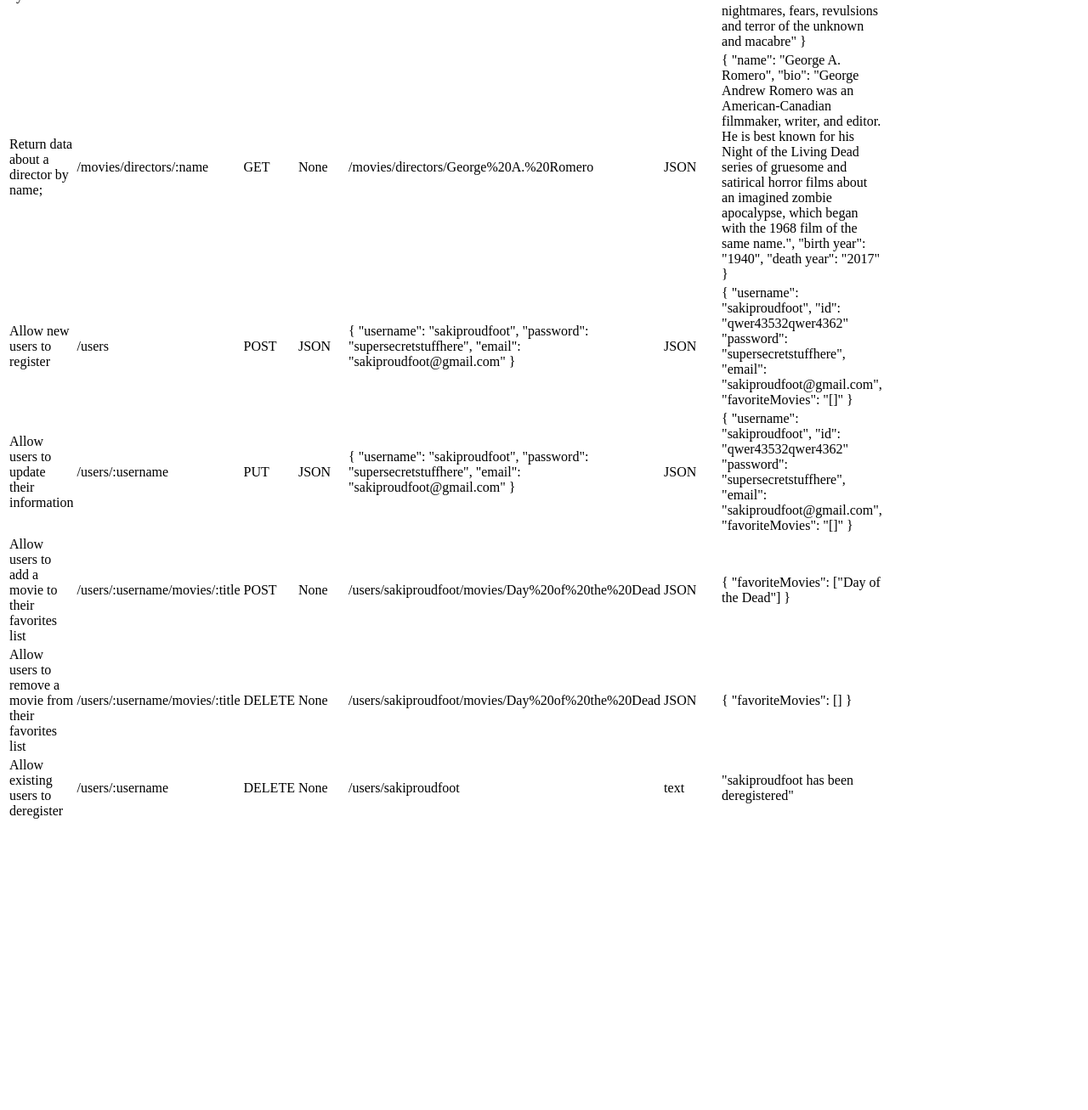
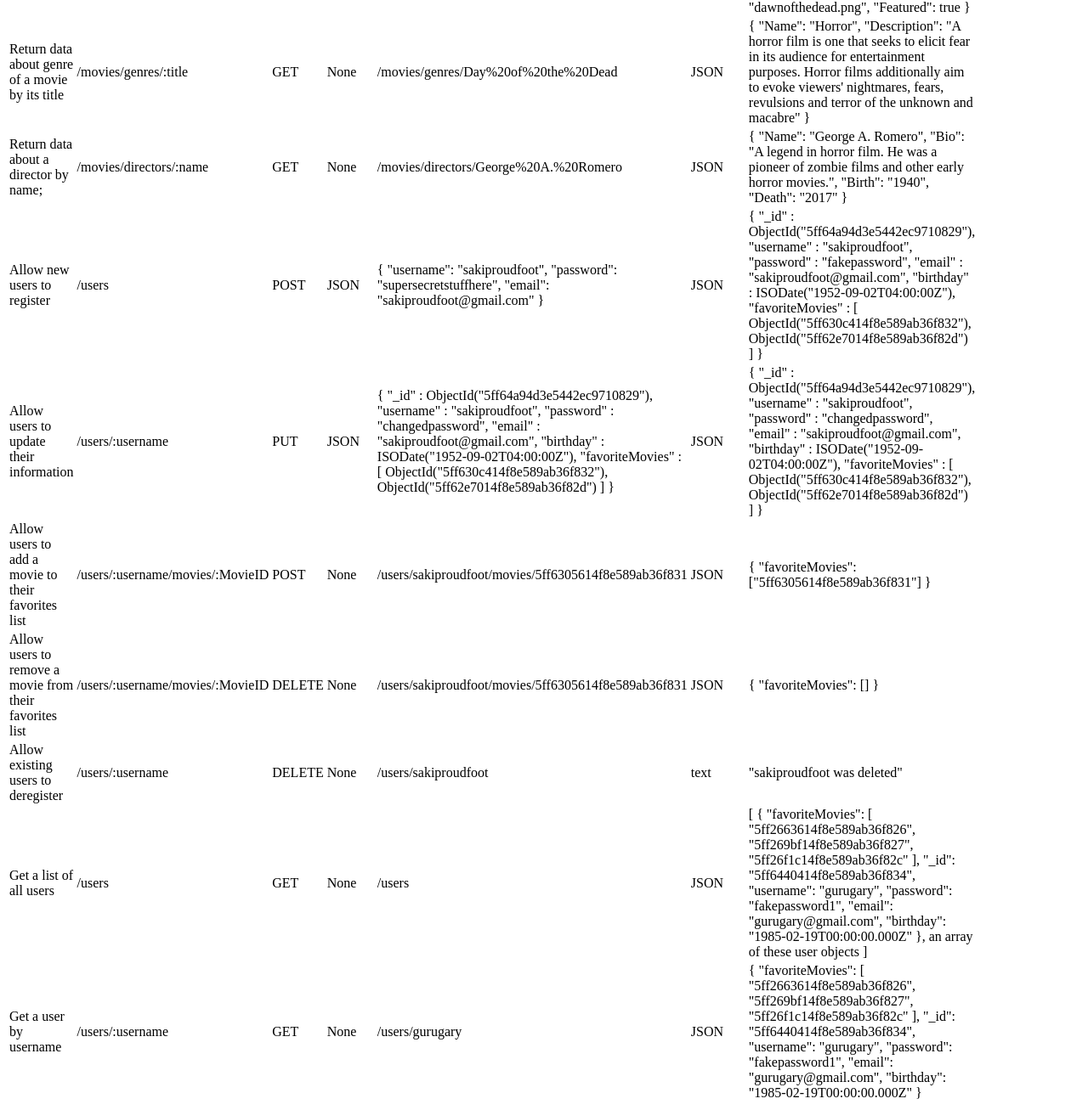
Before and after one commit to ThomasSSwanson/movie_api, a website: page public/documentation.html in a window 1280 px wide. Shown: the part 881-2188 px from the top of the page at 85% size. Before the commit the page ends 1856 px from the top, so only its background shows below. Drawn offline with Linux system fonts and the light colour scheme.

Commit message:
updated documentation

```diff
--- a/public/documentation.html
+++ b/public/documentation.html
@@ -29,17 +29,26 @@
             <td>/movies</td>
             <td>JSON</td>
             <td>
-                {
-                title: "Day of the Dead",
-                "director": "George A. Romero",
-                "year": "1985",
-                "genre": "Horror",
-                "description": "Trapped in a missile silo, a small team of scientists, civilians and trigger-happy
-                soldiers battle desperately to ensure the survival of the human race, but tension inside the base is
-                reaching breaking-point, and the zombies are gathering outside.",
-                "imageURL": "/dayofthedead.jpg",
-                "featured": "True"
-                }, array of these movie objects
+                [ {
+                "Genre": {
+                "Name": "Thriller",
+                "Description": "Thriller film, also known as suspense film or suspense thriller, is a broad film genre
+                that involves excitement and suspense in the audience."
+                },
+                "Director": {
+                "Name": "Jonathan Demme",
+                "Bio": "Robert Jonathan Demme was an American director, producer, and screenwriter.",
+                "Birth": "1944",
+                "Death": "2017"
+                },
+                "Actors": [],
+                "_id": "5ff2663614f8e589ab36f826",
+                "Title": "Silence of the Lambs",
+                "Description": "A young FBI cadet must receive the help of an incarcerated and manipulative cannibal
+                killer to help catch another serial killer.",
+                "ImagePath": "silenceofthelambs.png",
+                "Featured": true
+                }, array of these movie objects ]
             </td>
         </tr>
         <tr>
@@ -51,15 +60,26 @@
             <td>JSON</td>
             <td>
                 {
-                "title": "Day of the Dead",
-                "director": "George A. Romero",
-                "year": "1985",
-                "genre": "Horror",
-                "description": "Trapped in a missile silo, a small team of scientists, civilians and trigger-happy
+                "Genre": {
+                "Name": "Horror",
+                "Description": "A horror film is one that seeks to elicit fear in its audience for entertainment
+                purposes. Horror films additionally aim to evoke viewers' nightmares, fears, revulsions and terror of
+                the unknown and macabre"
+                },
+                "Director": {
+                "Name": "George A. Romero",
+                "Bio": "A legend in horror film. He was a pioneer of zombie films and other early horror movies.",
+                "Birth": "1940",
+                "Death": "2017"
+                },
+                "Actors": [],
+                "_id": "5ff62e7014f8e589ab36f82d",
+                "Title": "Day of the Dead",
+                "Description": "Trapped in a missile silo, a small team of scientists, civilians and trigger-happy
                 soldiers battle desperately to ensure the survival of the human race, but tension inside the base is
                 reaching breaking-point, and the zombies are gathering outside.",
-                "imageURL": "/dayofthedead.jpg",
-                "featured": "True"
+                "ImagePath": "dawnofthedead.png",
+                "Featured": true
                 }
             </td>
         </tr>
@@ -72,8 +92,8 @@
             <td>JSON</td>
             <td>
                 {
-                "genre": "Horror",
-                "description": "A horror film is one that seeks to elicit fear in its audience for entertainment
+                "Name": "Horror",
+                "Description": "A horror film is one that seeks to elicit fear in its audience for entertainment
                 purposes. Horror films additionally aim to evoke viewers' nightmares, fears, revulsions and terror of
                 the unknown and macabre"
                 }
@@ -88,12 +108,10 @@
             <td>JSON</td>
             <td>
                 {
-                "name": "George A. Romero",
-                "bio": "George Andrew Romero was an American-Canadian filmmaker, writer, and editor. He is best known
-                for his Night of the Living Dead series of gruesome and satirical horror films about an imagined zombie
-                apocalypse, which began with the 1968 film of the same name.",
-                "birth year": "1940",
-                "death year": "2017"
+                "Name": "George A. Romero",
+                "Bio": "A legend in horror film. He was a pioneer of zombie films and other early horror movies.",
+                "Birth": "1940",
+                "Death": "2017"
                 }
             </td>
         </tr>
@@ -112,11 +130,15 @@
             <td>JSON</td>
             <td>
                 {
-                "username": "sakiproudfoot",
-                "id": "qwer43532qwer4362"
-                "password": "supersecretstuffhere",
-                "email": "sakiproudfoot@gmail.com",
-                "favoriteMovies": "[]"
+                "_id" : ObjectId("5ff64a94d3e5442ec9710829"),
+                "username" : "sakiproudfoot",
+                "password" : "fakepassword",
+                "email" : "sakiproudfoot@gmail.com",
+                "birthday" : ISODate("1952-09-02T04:00:00Z"),
+                "favoriteMovies" : [
+                ObjectId("5ff630c414f8e589ab36f832"),
+                ObjectId("5ff62e7014f8e589ab36f82d")
+                ]
                 }
             </td>
         </tr>
@@ -127,41 +149,51 @@
             <td>JSON</td>
             <td>
                 {
-                "username": "sakiproudfoot",
-                "password": "supersecretstuffhere",
-                "email": "sakiproudfoot@gmail.com"
+                "_id" : ObjectId("5ff64a94d3e5442ec9710829"),
+                "username" : "sakiproudfoot",
+                "password" : "changedpassword",
+                "email" : "sakiproudfoot@gmail.com",
+                "birthday" : ISODate("1952-09-02T04:00:00Z"),
+                "favoriteMovies" : [
+                ObjectId("5ff630c414f8e589ab36f832"),
+                ObjectId("5ff62e7014f8e589ab36f82d")
+                ]
                 }
             </td>
             <td>JSON</td>
             <td>
                 {
-                "username": "sakiproudfoot",
-                "id": "qwer43532qwer4362"
-                "password": "supersecretstuffhere",
-                "email": "sakiproudfoot@gmail.com",
-                "favoriteMovies": "[]"
+                "_id" : ObjectId("5ff64a94d3e5442ec9710829"),
+                "username" : "sakiproudfoot",
+                "password" : "changedpassword",
+                "email" : "sakiproudfoot@gmail.com",
+                "birthday" : ISODate("1952-09-02T04:00:00Z"),
+                "favoriteMovies" : [
+                ObjectId("5ff630c414f8e589ab36f832"),
+                ObjectId("5ff62e7014f8e589ab36f82d")
+                ]
                 }
             </td>
         </tr>
         <tr>
             <td>Allow users to add a movie to their favorites list</td>
-            <td>/users/:username/movies/:title</td>
+            <td>/users/:username/movies/:MovieID</td>
             <td>POST</td>
             <td>None</td>
-            <td>/users/sakiproudfoot/movies/Day%20of%20the%20Dead</td>
+            <td>/users/sakiproudfoot/movies/5ff6305614f8e589ab36f831</td>
             <td>JSON</td>
             <td>
                 {
-                "favoriteMovies": ["Day of the Dead"]
+                "favoriteMovies": ["5ff6305614f8e589ab36f831"]
                 }
             </td>
         </tr>
         <tr>
             <td>Allow users to remove a movie from their favorites list</td>
-            <td>/users/:username/movies/:title</td>
+            <td>/users/:username/movies/:MovieID</td>
             <td>DELETE</td>
             <td>None</td>
-            <td>/users/sakiproudfoot/movies/Day%20of%20the%20Dead</td>
+            <td>/users/sakiproudfoot/movies/5ff6305614f8e589ab36f831</td>
             <td>JSON</td>
             <td>
                 {
@@ -176,8 +208,55 @@
             <td>None</td>
             <td>/users/sakiproudfoot</td>
             <td>text</td>
-            <td>"sakiproudfoot has been deregistered"</td>
+            <td>"sakiproudfoot was deleted"</td>
         </tr>
+        <tr>
+            <td>Get a list of all users</td>
+            <td>/users</td>
+            <td>GET</td>
+            <td>None</td>
+            <td>/users</td>
+            <td>JSON</td>
+            <td>
+                [
+                {
+                "favoriteMovies": [
+                "5ff2663614f8e589ab36f826",
+                "5ff269bf14f8e589ab36f827",
+                "5ff26f1c14f8e589ab36f82c"
+                ],
+                "_id": "5ff6440414f8e589ab36f834",
+                "username": "gurugary",
+                "password": "fakepassword1",
+                "email": "gurugary@gmail.com",
+                "birthday": "1985-02-19T00:00:00.000Z"
+                }, an array of these user objects ]
+
+            </td>
+        </tr>
+        <tr>
+            <td>Get a user by username</td>
+            <td>/users/:username</td>
+            <td>GET</td>
+            <td>None</td>
+            <td>/users/gurugary</td>
+            <td>JSON</td>
+            <td>
+                {
+                "favoriteMovies": [
+                "5ff2663614f8e589ab36f826",
+                "5ff269bf14f8e589ab36f827",
+                "5ff26f1c14f8e589ab36f82c"
+                ],
+                "_id": "5ff6440414f8e589ab36f834",
+                "username": "gurugary",
+                "password": "fakepassword1",
+                "email": "gurugary@gmail.com",
+                "birthday": "1985-02-19T00:00:00.000Z"
+                }
+            </td>
+        </tr>
+
     </table>
 
 </body>
```
Also changed, not shown: index.js (+19 -5 lines).
